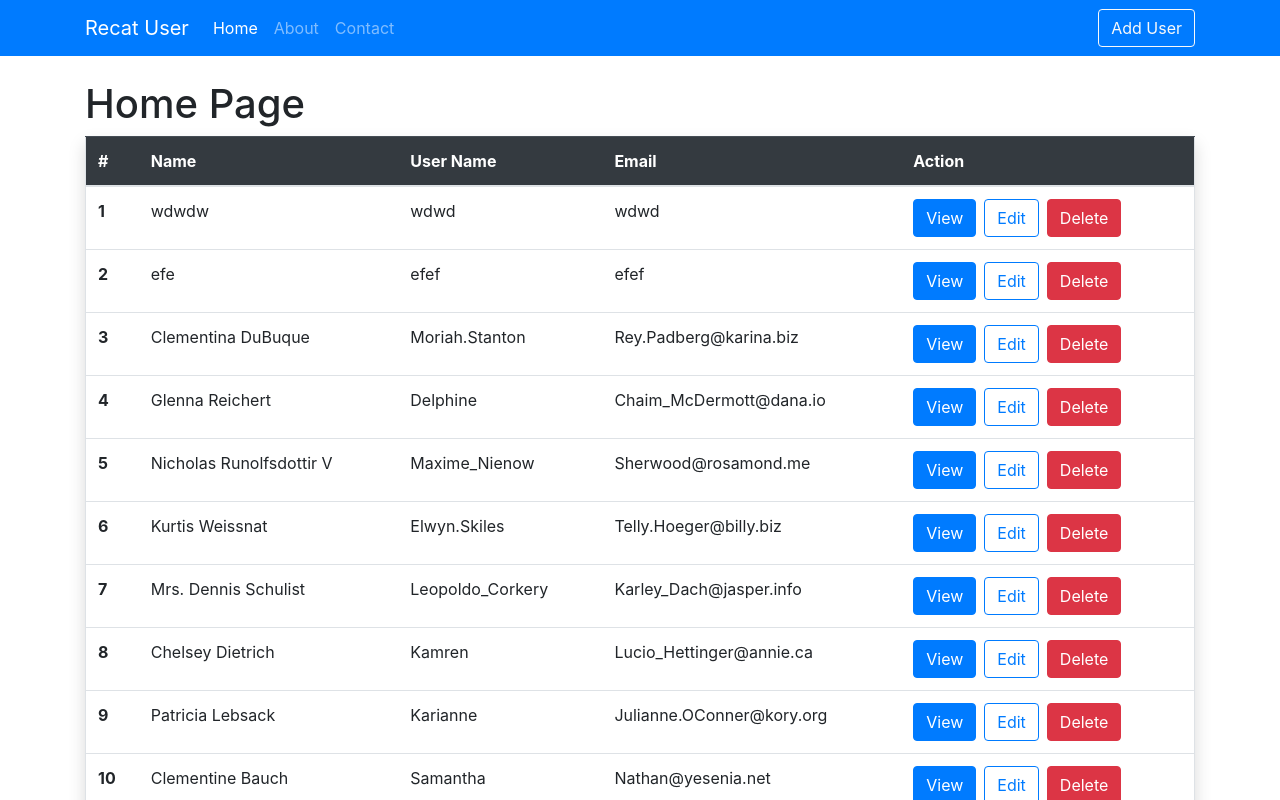
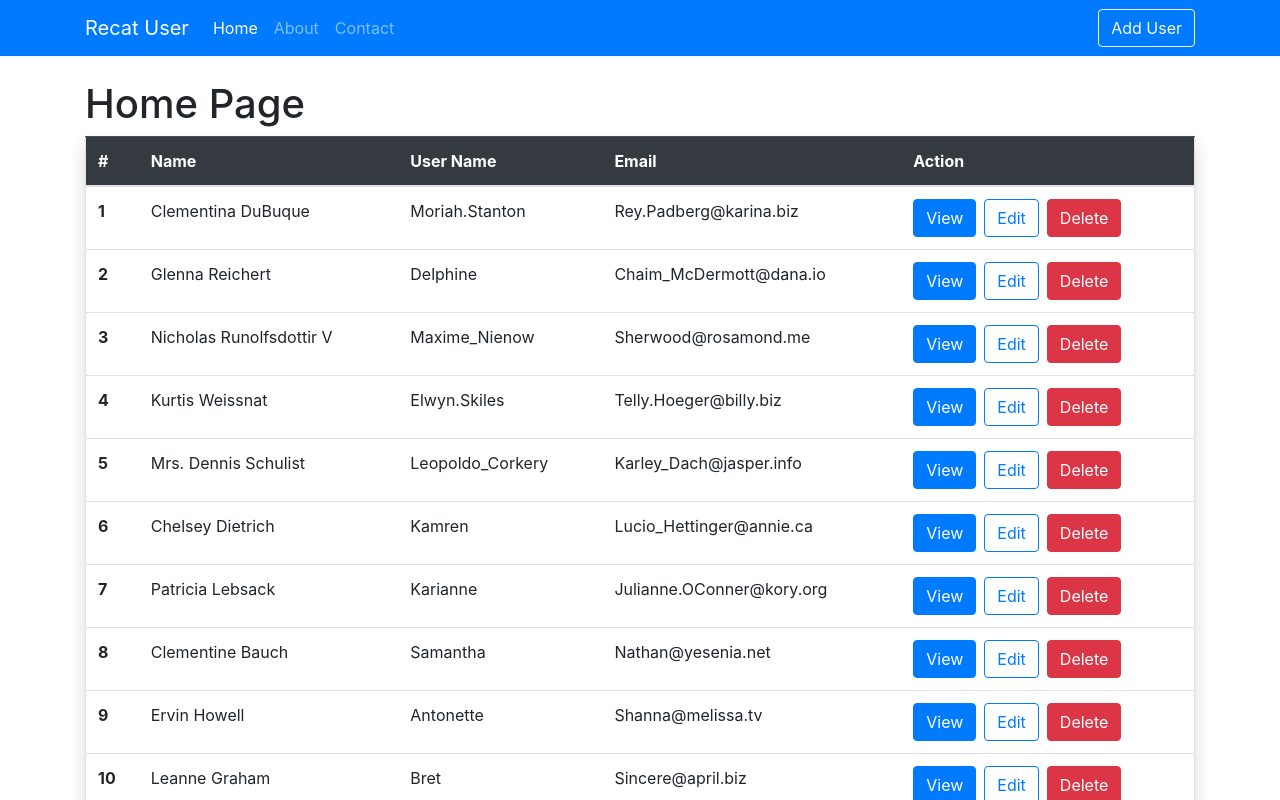
Before and after one commit to vermad843/CRUD, a React (Create React App) app: page / in a window 1280 px wide. Shown: the top 800 px of the page. Built offline with nearby package versions, Linux system fonts and the light colour scheme; data requests are answered from the project's data file.

Commit message:
working delete button

```diff
--- a/db.json
+++ b/db.json
@@ -229,22 +229,6 @@
         "catchPhrase": "Centralized empowering task-force",
         "bs": "target end-to-end models"
       }
-    },
-    {
-      "name": "efe",
-      "username": "efef",
-      "email": "efef",
-      "phone": "efef",
-      "website": "fefe",
-      "id": 11
-    },
-    {
-      "name": "wdwdw",
-      "username": "wdwd",
-      "email": "wdwd",
-      "phone": "wdwd",
-      "website": "dwd",
-      "id": 12
     }
   ]
 }
--- a/src/components/pages/Home.js
+++ b/src/components/pages/Home.js
@@ -12,6 +12,11 @@
     const loadUsers = async () => {
         const result = await axios.get("http://localhost:3003/users");
         setUser(result.data.reverse());
+    }
+
+    const deleteUser = async(id) => {
+      await axios.delete(`http://localhost:3003/users/${id}`);
+      loadUsers();
     }
 
     return (
@@ -42,7 +47,7 @@
                                   <Link className = "btn btn-outline-primary mr-2" to={`/users/edit/${user.id}`}>
                                      Edit
                                   </Link>
-                                  <Link className = "btn btn-danger">Delete</Link>
+                                  <Link className = "btn btn-danger" onClick = {() => deleteUser(user.id)}>Delete</Link>
                               </td>
                            </tr>
                         ))
```
